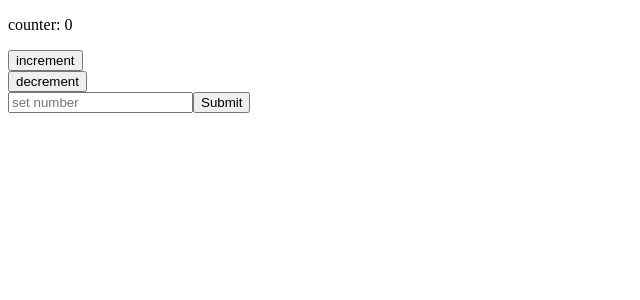
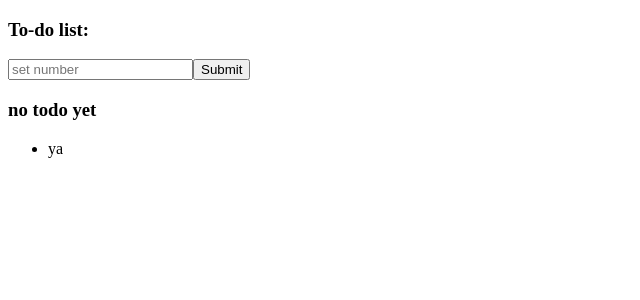
Before and after one commit to firdhair/react-redux, a React (Create React App) app: page / in a window 1280 px wide. Shown: the top 300 px of the page, without its empty margins (0-640 px from the left). Built offline with nearby package versions, Linux system fonts and the light colour scheme.

Commit message:
membuat todo

```diff
--- a/src/App.js
+++ b/src/App.js
@@ -1,26 +1,47 @@
 import {useDispatch, useSelector} from 'react-redux';
-import {incrementAction} from "./actions"
+import {useState} from "react"
+import {decrementAction, setCounterAction, addNewTodo} from "./actions"
 import Button2 from "./button2"
+import Todo from "./todoList"
 
 function App(props) {
-  const counter = useSelector((state) => state.count)
+  const todo = useSelector((state) => state.todo.todo)
   const dispatch = useDispatch()
+
+  const [task, setTask] = useState('')
+  const [tasks, setTasks] = useState([])
+
+  const handleSubmit = (e) => {
+    e.preventDefault()
+    //props.set(input)
+    setTasks([...tasks, task])
+    dispatch(addNewTodo(tasks))
+  }
 
   return (
     <div className="App">
-        <p>counter: {counter}</p>
+        {/* <p>counter: {counter}</p>
         <button onClick={()=> {dispatch(incrementAction)}}>increment</button>
-        <Button2/>
+        <Button2/> */}
+        <h3>To-do list:</h3>
+          <form onSubmit={handleSubmit}>
+            <input type="text" value={task} placeholder="set number" onChange={(e) => setTask(e.target.value)}></input>
+            <button type="submit">Submit</button>
+          </form>
+          {todo.length ? (
+            <ol>
+              {todo.map((todo) => (
+                <li>{todo}</li>
+              ))}
+            </ol>
+          ) : (
+            <h3>no todo yet</h3>
+          )
+
+        }
+        <Todo/>
     </div>
   );
 }
 
-// const mapStateToProps = (state) => ({
-//   count: state.count
-// })
-
-// const mapDispatchToProps = (dispatch, state) => ({
-//   incrementCount: () => {dispatch(incrementAction)}
-// })
-
 export default App;
--- a/src/actions.js
+++ b/src/actions.js
@@ -9,12 +9,21 @@ const decrementAction = {
 const setCounterAction = (num) => (
     console.log("num", num),
     {
-    type: 'set-count',
-    payload: num
+        type: 'set-count',
+        payload: num
 })
+
+const addNewTodo = (todo) => (
+    console.log("todo"),
+    {
+        type: 'new-todo',
+        payload: todo
+    }
+)
 
 export{
     incrementAction,
     decrementAction,
-    setCounterAction
+    setCounterAction,
+    addNewTodo
 }
--- a/src/button2.js
+++ b/src/button2.js
@@ -4,7 +4,7 @@ import {decrementAction, setCounterAction} from "./actions"
 
 const Button2 = (props) => {
   const [input, setInput] = useState('')
-  const counter = useSelector((state)=>state.count)
+  //const counter = useSelector((state)=>state.count)
   const dispatch = useDispatch()
 
   const handleSubmit = (e) => {
--- a/src/reducer.js
+++ b/src/reducer/counterReducer.js
@@ -20,6 +20,7 @@ export default function counterReducer(state = initialState, action) {
             console.log("ini set count")
             return{
                 ...state,
+                count: action.payload
             }
         default:
             return state;
--- /dev/null
+++ b/src/reducer/todoReducer.js
@@ -0,0 +1,18 @@
+const initialState = {
+    todo: []
+}
+
+export default function todoReducer(state = initialState, action) {
+   console.log("todo reducer", action.type)
+   switch(action.type){
+       case 'new-todo':
+           console.log("ini new todo")
+           console.log("typeof todo", action.payload)
+        return {
+            ...state,
+            todo:  action.payload
+        }
+        default:
+            return state;
+   }
+}
--- a/src/store.js
+++ b/src/store.js
@@ -1,6 +1,13 @@
-import {createStore} from 'redux'
-import counterReducer from './reducer'
+import {createStore, combineReducers} from 'redux'
 
-const store = createStore(counterReducer)
+import counterReducer from './reducer/counterReducer'
+import todoReducer from "./reducer/todoReducer"
+
+const store = createStore(combineReducers({
+    counter: counterReducer,
+    todo: todoReducer
+}),
+    window.__REDUX_DEVTOOLS_EXTENSION__ && window.__REDUX_DEVTOOLS_EXTENSION__()
+)
 
 export default store
--- /dev/null
+++ b/src/todoList.js
@@ -0,0 +1,22 @@
+import {useState} from "react"
+import {useDispatch, useSelector, connect} from 'react-redux';
+import {decrementAction, setCounterAction} from "./actions"
+
+const Todo = (props) => {
+    return(
+        <div>
+          <ul>
+            <li>ya</li>
+          </ul>
+        </div>
+    )
+}
+
+
+// const mapDispatchToProps = (dispatch, state) => ({
+//   decrementCount: () => {dispatch(decrementAction)},
+//   set: (num) => {dispatch(setCounterAction(num))}
+// })
+
+//export default connect(null, mapDispatchToProps)(Button2);
+export default Todo;
```
